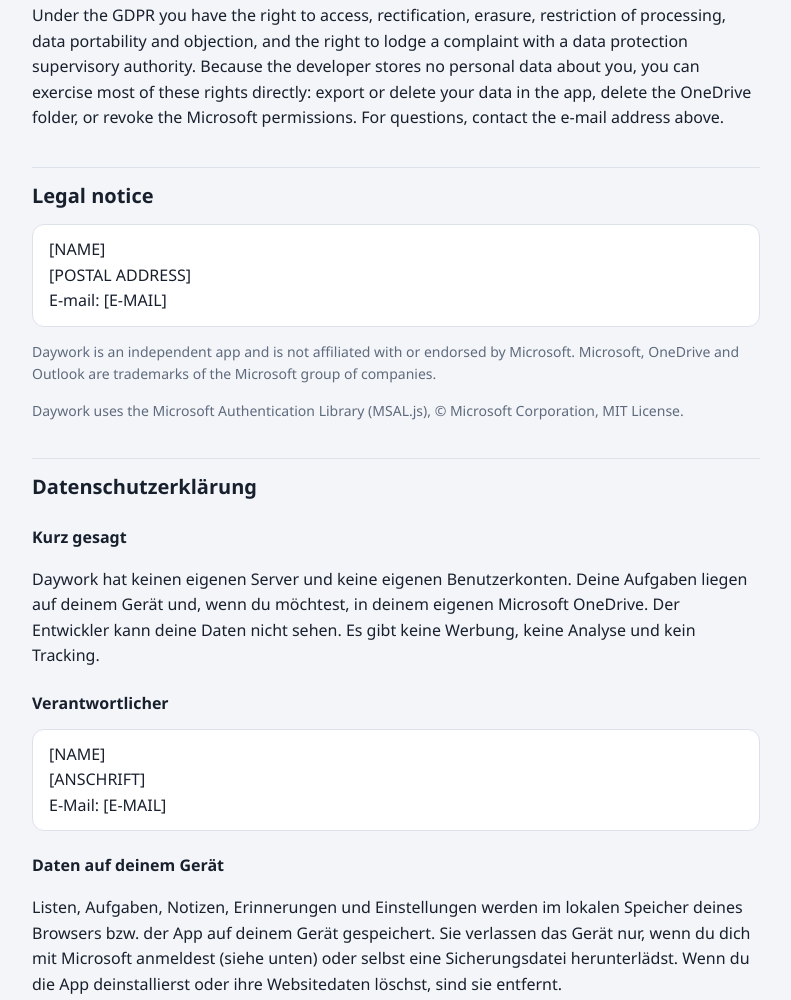
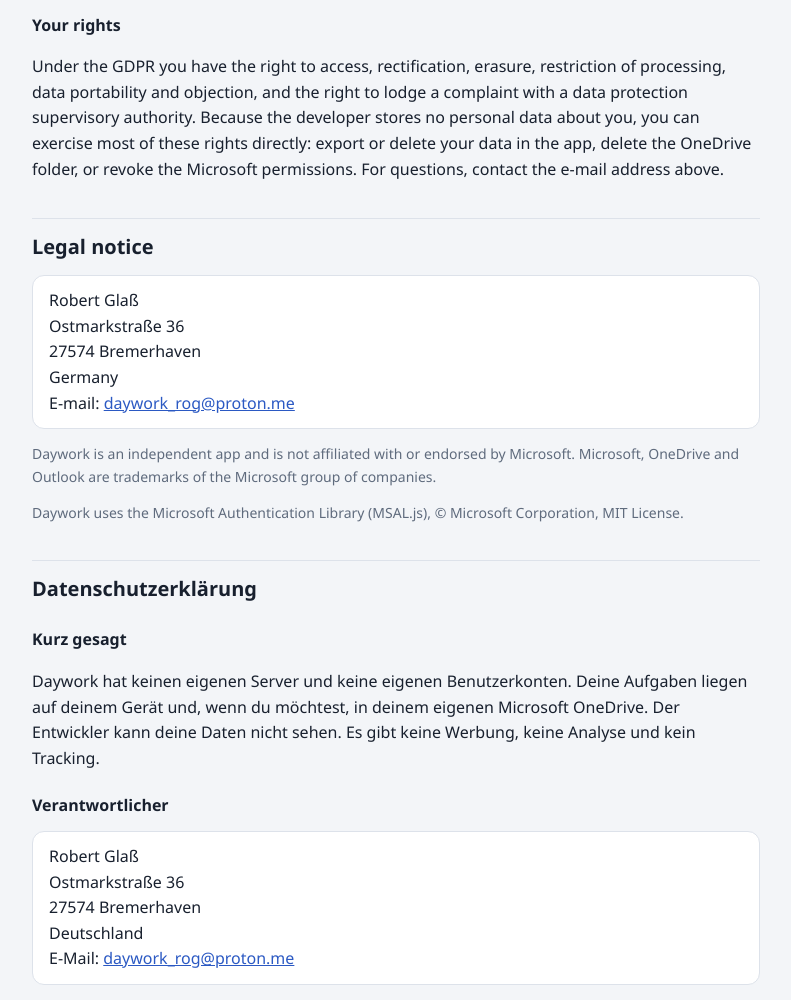
Before and after one commit to RGLASS-ROG/daywork, a plain HTML site: page privacy.html in a window 1280 px wide. Shown: the part 1692-2692 px from the top of the page, without its empty margins (244-1035 px from the left). Drawn offline with Linux system fonts and the light colour scheme.

Commit message:
Impressum und Datenschutz: Kontaktdaten eingetragen
Co-Authored-By: Claude Opus 5.5 <noreply@anthropic.com>

```diff
--- a/privacy.html
+++ b/privacy.html
@@ -29,11 +29,6 @@ section[lang]{scroll-margin-top:16px}
 <p class="muted">Privacy policy and legal notice · Datenschutzerklärung und Impressum · Last updated / Stand: 2026-11-20</p>
 <nav><a href="#en">English</a><a href="#de">Deutsch</a><a href="./">← Daywork</a></nav>
 
-<!-- ======================================================================
-     TODO before publishing: replace the three placeholders below
-     (name, postal address, e-mail) in BOTH language sections.
-     ====================================================================== -->
-
 <section id="en" lang="en">
 <h2>Privacy policy</h2>
 
@@ -41,7 +36,7 @@ section[lang]{scroll-margin-top:16px}
 <p>Daywork has no server and no user accounts of its own. Your tasks are stored on your device and, if you choose, in your own Microsoft OneDrive. The developer cannot see your data. There is no advertising, no analytics and no tracking.</p>
 
 <h3>Who is responsible</h3>
-<div class="card">[NAME]<br>[POSTAL ADDRESS]<br>E-mail: [E-MAIL]</div>
+<div class="card">Robert Glaß<br>Ostmarkstraße 36<br>27574 Bremerhaven<br>Germany<br>E-mail: <a href="mailto:daywork_rog@proton.me">daywork_rog@proton.me</a></div>
 
 <h3>Data stored on your device</h3>
 <p>Your lists, tasks, notes, reminders and settings are saved in your browser's or app's local storage on your device. They never leave your device unless you sign in with Microsoft (see below) or download a backup file yourself. Uninstalling the app or clearing its site data deletes them.</p>
@@ -68,7 +63,7 @@ section[lang]{scroll-margin-top:16px}
 <p>Under the GDPR you have the right to access, rectification, erasure, restriction of processing, data portability and objection, and the right to lodge a complaint with a data protection supervisory authority. Because the developer stores no personal data about you, you can exercise most of these rights directly: export or delete your data in the app, delete the OneDrive folder, or revoke the Microsoft permissions. For questions, contact the e-mail address above.</p>
 
 <h2>Legal notice</h2>
-<div class="card">[NAME]<br>[POSTAL ADDRESS]<br>E-mail: [E-MAIL]</div>
+<div class="card">Robert Glaß<br>Ostmarkstraße 36<br>27574 Bremerhaven<br>Germany<br>E-mail: <a href="mailto:daywork_rog@proton.me">daywork_rog@proton.me</a></div>
 <p class="muted">Daywork is an independent app and is not affiliated with or endorsed by Microsoft. Microsoft, OneDrive and Outlook are trademarks of the Microsoft group of companies.</p>
 <p class="muted">Daywork uses the Microsoft Authentication Library (MSAL.js), © Microsoft Corporation, MIT License.</p>
 </section>
@@ -80,7 +75,7 @@ section[lang]{scroll-margin-top:16px}
 <p>Daywork hat keinen eigenen Server und keine eigenen Benutzerkonten. Deine Aufgaben liegen auf deinem Gerät und, wenn du möchtest, in deinem eigenen Microsoft OneDrive. Der Entwickler kann deine Daten nicht sehen. Es gibt keine Werbung, keine Analyse und kein Tracking.</p>
 
 <h3>Verantwortlicher</h3>
-<div class="card">[NAME]<br>[ANSCHRIFT]<br>E-Mail: [E-MAIL]</div>
+<div class="card">Robert Glaß<br>Ostmarkstraße 36<br>27574 Bremerhaven<br>Deutschland<br>E-Mail: <a href="mailto:daywork_rog@proton.me">daywork_rog@proton.me</a></div>
 
 <h3>Daten auf deinem Gerät</h3>
 <p>Listen, Aufgaben, Notizen, Erinnerungen und Einstellungen werden im lokalen Speicher deines Browsers bzw. der App auf deinem Gerät gespeichert. Sie verlassen das Gerät nur, wenn du dich mit Microsoft anmeldest (siehe unten) oder selbst eine Sicherungsdatei herunterlädst. Wenn du die App deinstallierst oder ihre Websitedaten löschst, sind sie entfernt.</p>
@@ -108,7 +103,7 @@ section[lang]{scroll-margin-top:16px}
 
 <h2>Impressum</h2>
 <p class="muted">Angaben gemäß § 5 DDG</p>
-<div class="card">[NAME]<br>[ANSCHRIFT]<br>E-Mail: [E-MAIL]</div>
+<div class="card">Robert Glaß<br>Ostmarkstraße 36<br>27574 Bremerhaven<br>Deutschland<br>E-Mail: <a href="mailto:daywork_rog@proton.me">daywork_rog@proton.me</a></div>
 <p class="muted">Daywork ist eine unabhängige App und steht in keiner Verbindung zu Microsoft. Microsoft, OneDrive und Outlook sind Marken der Microsoft-Unternehmensgruppe.</p>
 <p class="muted">Daywork verwendet die Microsoft Authentication Library (MSAL.js), © Microsoft Corporation, MIT-Lizenz.</p>
 </section>
```
Also changed, not shown: 1 other file.
